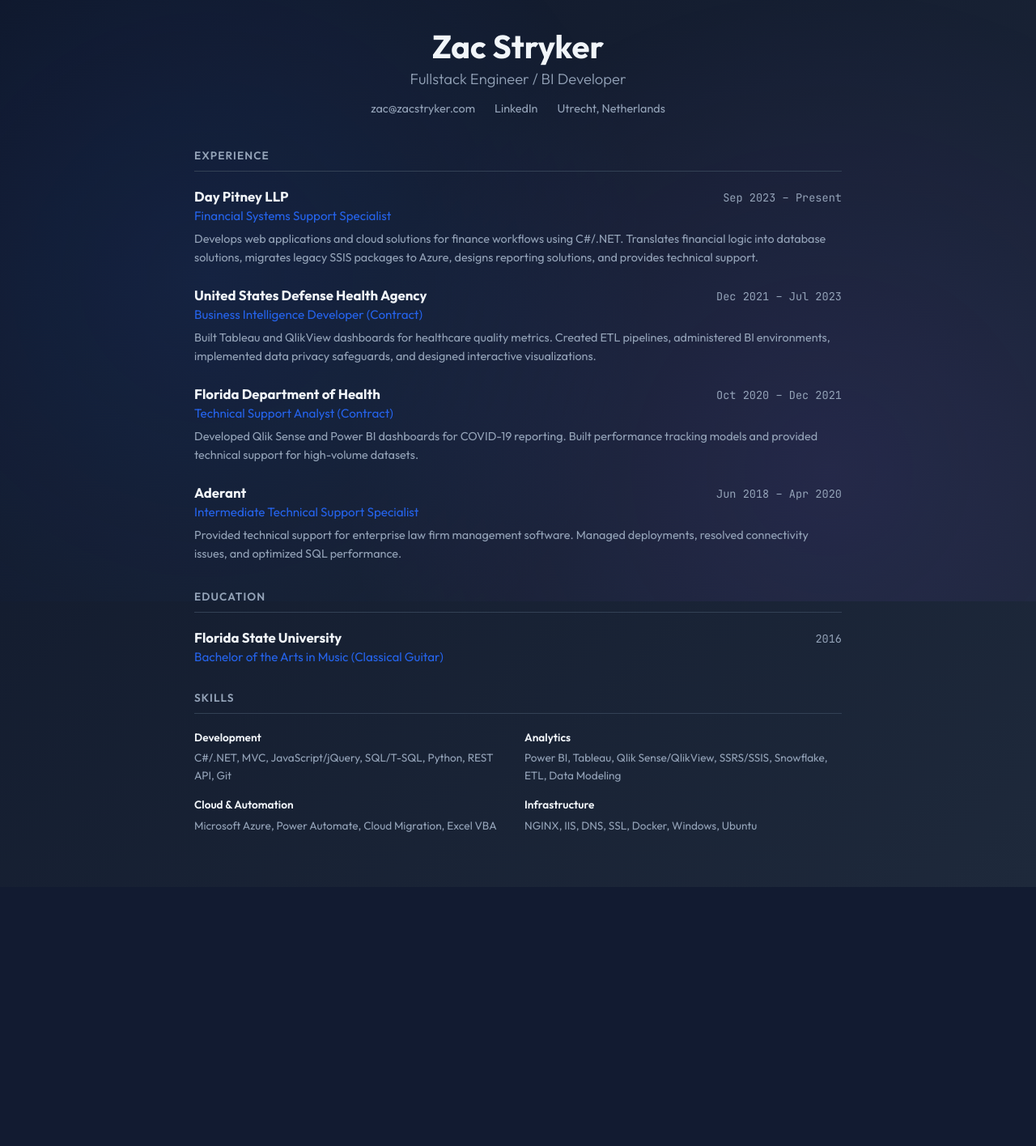
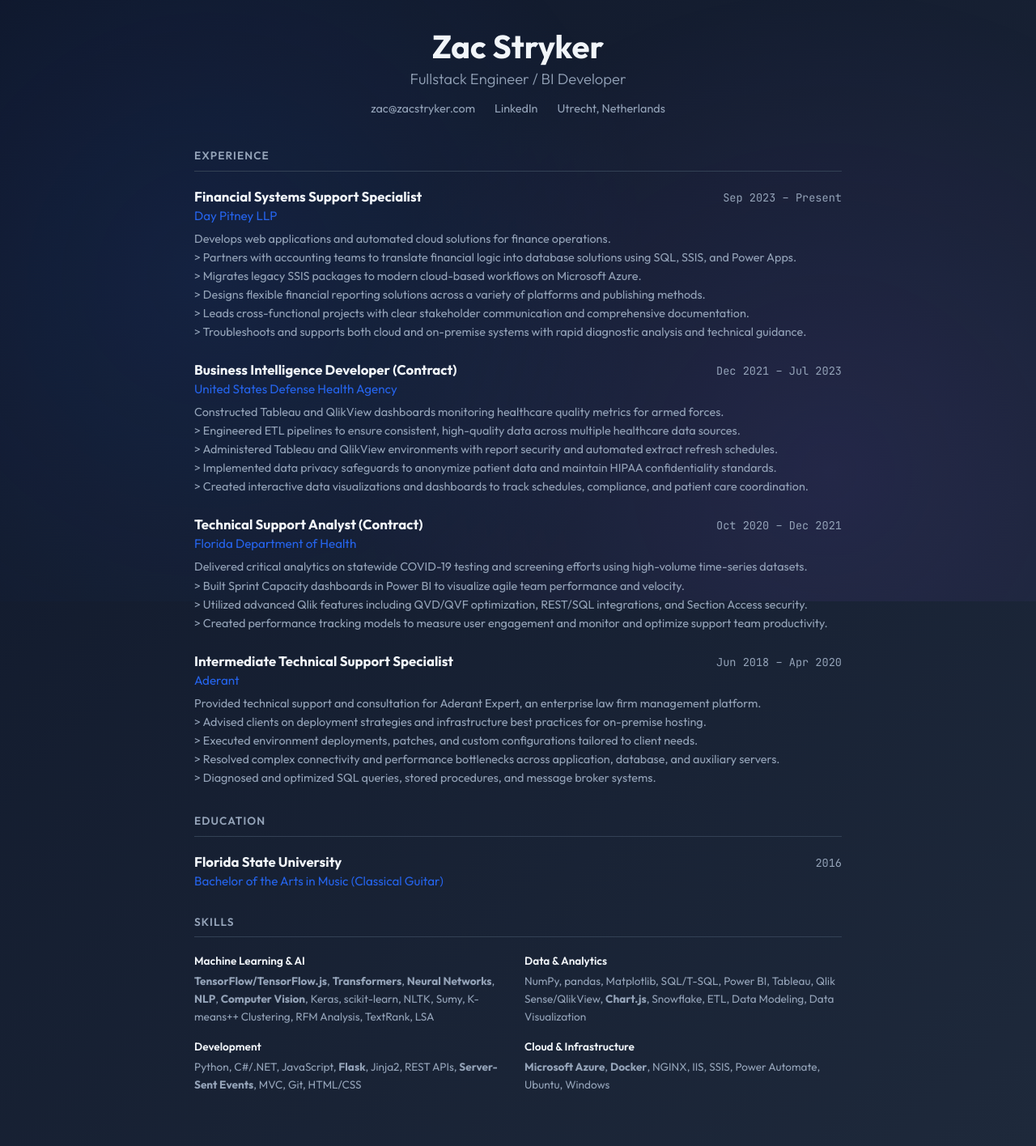
Before and after one commit to ZacStryker/portfolio, a Flask app: page /resume/ in a window 1280 px wide. Shown: the part 57-1473 px from the top of the page at 81% size. Before the commit the page ends 1153 px from the top, so only its background shows below. Run offline with Flask 3, Linux system fonts and the light colour scheme.

Commit message:
Update resume with expanded experience, reordered layout, and new skills
Swap job title and employer positions, add detailed bullet points to all
experience entries, and reorganize skills into ML/AI, Data, Development,
and Cloud categories with relevant libraries.

Co-Authored-By: Claude Opus 4.6 <noreply@anthropic.com>

```diff
--- a/templates/resume.html
+++ b/templates/resume.html
@@ -19,38 +19,54 @@
 
         <div class="resume-entry">
             <div class="entry-header">
-                <span class="entry-company">Day Pitney LLP</span>
+                <span class="entry-company">Financial Systems Support Specialist</span>
                 <span class="entry-dates">Sep 2023 &ndash; Present</span>
             </div>
-            <div class="entry-role">Financial Systems Support Specialist</div>
-            <p class="entry-desc">Develops web applications and cloud solutions for finance workflows using C#/.NET. Translates financial logic into database solutions, migrates legacy SSIS packages to Azure, designs reporting solutions, and provides technical support.</p>
+            <div class="entry-role">Day Pitney LLP</div>
+            <p class="entry-desc">Develops web applications and automated cloud solutions for finance operations.
+            <br>> Partners with accounting teams to translate financial logic into database solutions using SQL, SSIS, and Power Apps.
+            <br>> Migrates legacy SSIS packages to modern cloud-based workflows on Microsoft Azure.
+            <br>> Designs flexible financial reporting solutions across a variety of platforms and publishing methods.
+            <br>> Leads cross-functional projects with clear stakeholder communication and comprehensive documentation.
+            <br>> Troubleshoots and supports both cloud and on-premise systems with rapid diagnostic analysis and technical guidance.</p>
         </div>
 
         <div class="resume-entry">
             <div class="entry-header">
-                <span class="entry-company">United States Defense Health Agency</span>
+                <span class="entry-company">Business Intelligence Developer (Contract)</span>
                 <span class="entry-dates">Dec 2021 &ndash; Jul 2023</span>
             </div>
-            <div class="entry-role">Business Intelligence Developer (Contract)</div>
-            <p class="entry-desc">Built Tableau and QlikView dashboards for healthcare quality metrics. Created ETL pipelines, administered BI environments, implemented data privacy safeguards, and designed interactive visualizations.</p>
+            <div class="entry-role">United States Defense Health Agency</div>
+            <p class="entry-desc">Constructed Tableau and QlikView dashboards monitoring healthcare quality metrics for armed forces.
+            <br>> Engineered ETL pipelines to ensure consistent, high-quality data across multiple healthcare data sources.
+            <br>> Administered Tableau and QlikView environments with report security and automated extract refresh schedules.
+            <br>> Implemented data privacy safeguards to anonymize patient data and maintain HIPAA confidentiality standards.
+            <br>> Created interactive data visualizations and dashboards to track schedules, compliance, and patient care coordination.</p>
         </div>
 
         <div class="resume-entry">
             <div class="entry-header">
-                <span class="entry-company">Florida Department of Health</span>
+                <span class="entry-company">Technical Support Analyst (Contract)</span>
                 <span class="entry-dates">Oct 2020 &ndash; Dec 2021</span>
             </div>
-            <div class="entry-role">Technical Support Analyst (Contract)</div>
-            <p class="entry-desc">Developed Qlik Sense and Power BI dashboards for COVID-19 reporting. Built performance tracking models and provided technical support for high-volume datasets.</p>
+            <div class="entry-role">Florida Department of Health</div>
+            <p class="entry-desc">Delivered critical analytics on statewide COVID-19 testing and screening efforts using high-volume time-series datasets.
+            <br>> Built Sprint Capacity dashboards in Power BI to visualize agile team performance and velocity.
+            <br>> Utilized advanced Qlik features including QVD/QVF optimization, REST/SQL integrations, and Section Access security.
+            <br>> Created performance tracking models to measure user engagement and monitor and optimize support team productivity.</p>
         </div>
 
         <div class="resume-entry">
             <div class="entry-header">
-                <span class="entry-company">Aderant</span>
+                <span class="entry-company">Intermediate Technical Support Specialist</span>
                 <span class="entry-dates">Jun 2018 &ndash; Apr 2020</span>
             </div>
-            <div class="entry-role">Intermediate Technical Support Specialist</div>
-            <p class="entry-desc">Provided technical support for enterprise law firm management software. Managed deployments, resolved connectivity issues, and optimized SQL performance.</p>
+            <div class="entry-role">Aderant</div>
+            <p class="entry-desc">Provided technical support and consultation for Aderant Expert, an enterprise law firm management platform.
+            <br>> Advised clients on deployment strategies and infrastructure best practices for on-premise hosting.
+            <br>> Executed environment deployments, patches, and custom configurations tailored to client needs.
+            <br>> Resolved complex connectivity and performance bottlenecks across application, database, and auxiliary servers.
+            <br>> Diagnosed and optimized SQL queries, stored procedures, and message broker systems.</p>
         </div>
     </div>
 
@@ -69,20 +85,20 @@
         <h2>Skills</h2>
         <div class="skills-grid">
             <div class="skill-group">
-                <h3>Development</h3>
-                <p>C#/.NET, MVC, JavaScript/jQuery, SQL/T-SQL, Python, REST API, Git</p>
+                <h3>Machine Learning &amp; AI</h3>
+                <p><strong>TensorFlow/TensorFlow.js</strong>, <strong>Transformers</strong>, <strong>Neural Networks</strong>, <strong>NLP</strong>, <strong>Computer Vision</strong>, Keras, scikit-learn, NLTK, Sumy, K-means++ Clustering, RFM Analysis, TextRank, LSA</p>
             </div>
             <div class="skill-group">
-                <h3>Analytics</h3>
-                <p>Power BI, Tableau, Qlik Sense/QlikView, SSRS/SSIS, Snowflake, ETL, Data Modeling</p>
+                <h3>Data &amp; Analytics</h3>
+                <p>NumPy, pandas, Matplotlib, SQL/T-SQL, Power BI, Tableau, Qlik Sense/QlikView, <strong>Chart.js</strong>, Snowflake, ETL, Data Modeling, Data Visualization</p>
             </div>
             <div class="skill-group">
-                <h3>Cloud &amp; Automation</h3>
-                <p>Microsoft Azure, Power Automate, Cloud Migration, Excel VBA</p>
+                <h3>Development</h3>
+                <p>Python, C#/.NET, JavaScript, <strong>Flask</strong>, Jinja2, REST APIs, <strong>Server-Sent Events</strong>, MVC, Git, HTML/CSS</p>
             </div>
             <div class="skill-group">
-                <h3>Infrastructure</h3>
-                <p>NGINX, IIS, DNS, SSL, Docker, Windows, Ubuntu</p>
+                <h3>Cloud &amp; Infrastructure</h3>
+                <p><strong>Microsoft Azure</strong>, <strong>Docker</strong>, NGINX, IIS, SSIS, Power Automate, Ubuntu, Windows</p>
             </div>
         </div>
     </div>
```
